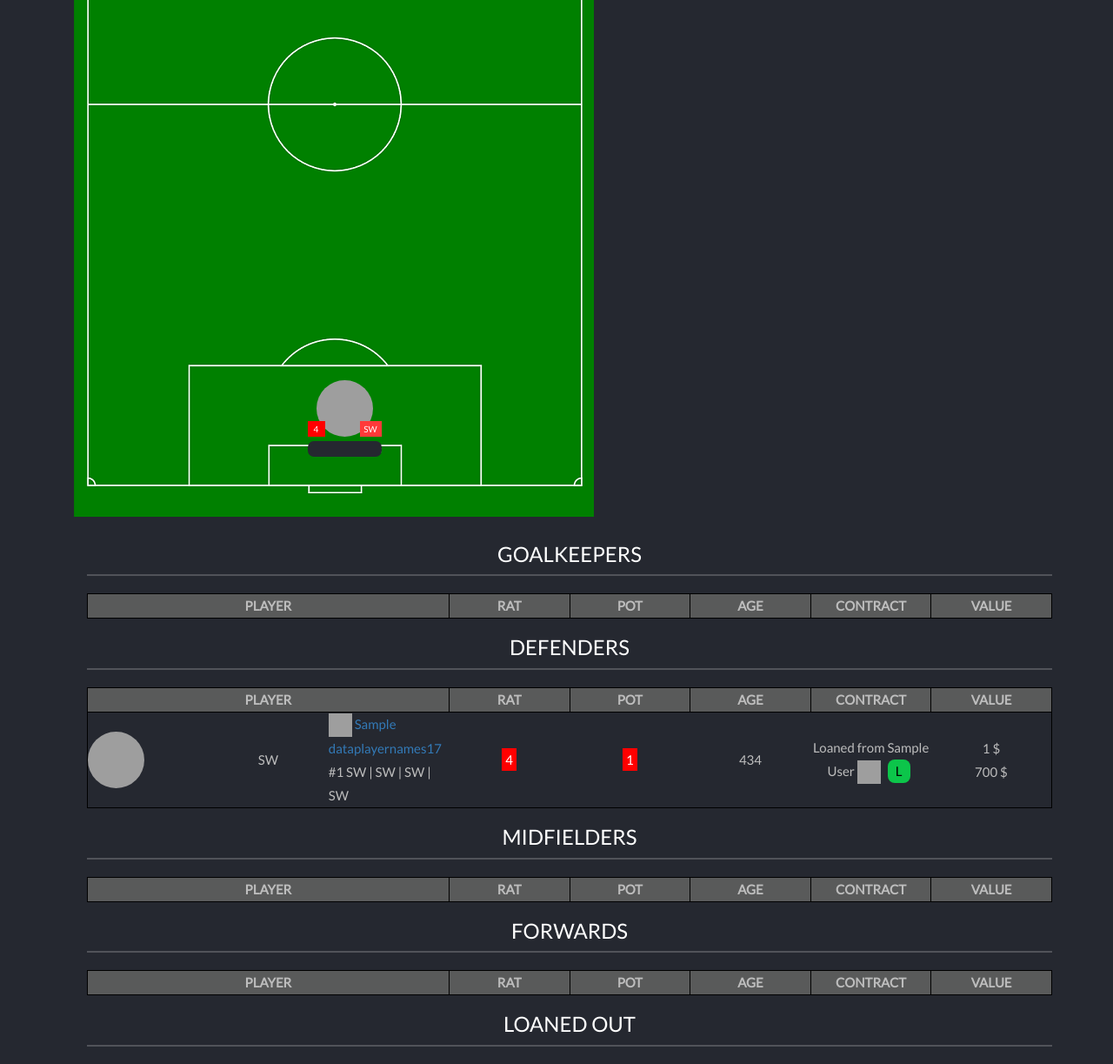
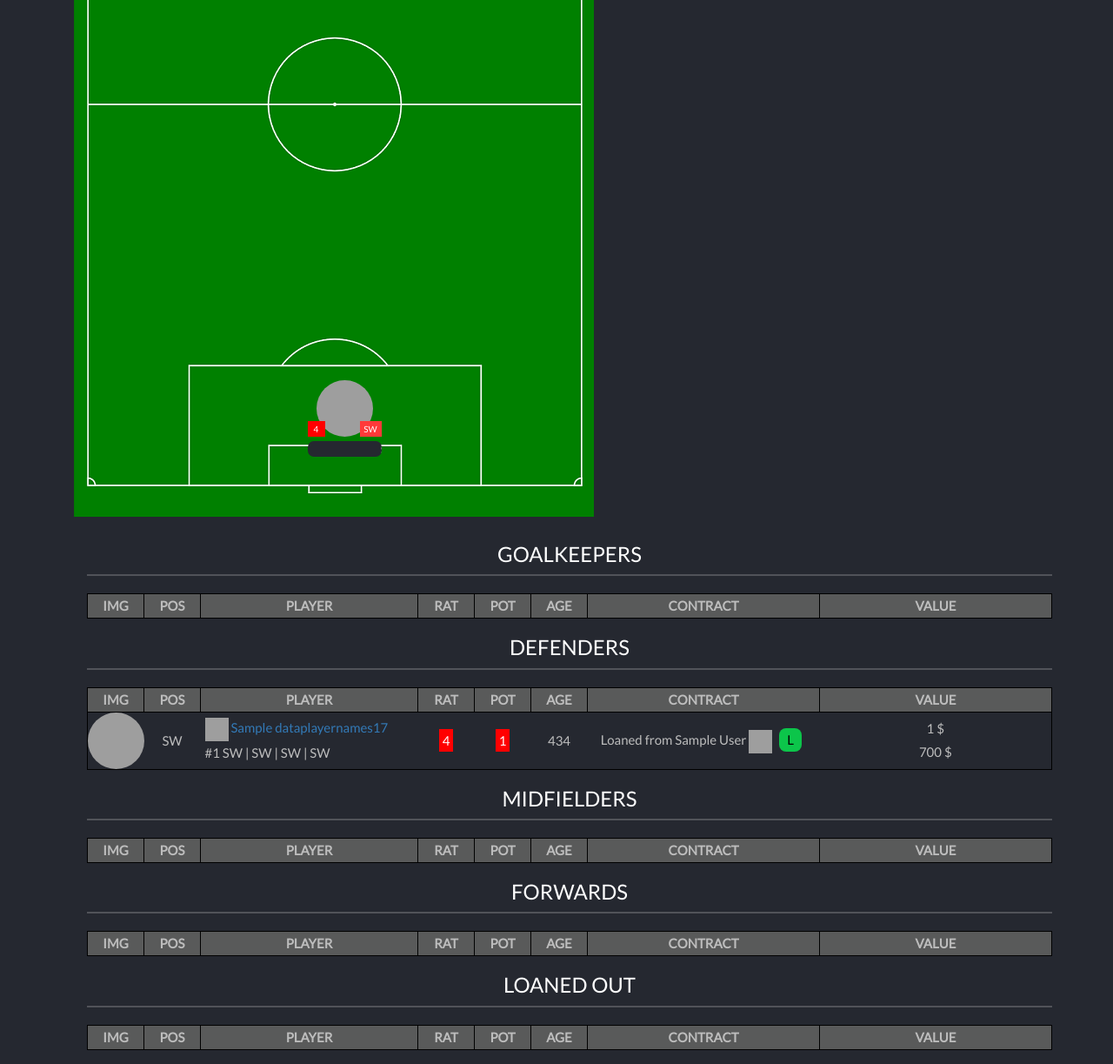
Before and after one commit to mortier80653/FIFA-Tracker, a Django app: page /teams/1/ in a window 1280 px wide. Shown: the part 711-1934 px from the top of the page at 87% size. Run offline with Django 3.2, Linux system fonts and the light colour scheme; a user stored in the database is signed in; tables that the repository leaves empty hold one stand-in row (values such as "Sample post"); lists and menus that the app fills with data are empty; parts of the project's set-up code (start-up, migrations or seed data) failed here and were passed over; some libraries are stand-ins or nearby versions; grey boxes are pictures that could not be loaded.

Commit message:
fixed table

```diff
--- a/FIFATracker/templates/teams/team.html
+++ b/FIFATracker/templates/teams/team.html
@@ -216,10 +216,12 @@
             <table>
                 <thead>
                     <tr>
-                        <th class="text-center" colspan ="3">{% trans 'PLAYER' %}</th>
-                        <th class="text-center">{% trans 'RAT' %}</th>
-                        <th class="text-center">{% trans 'POT' %}</th>
-                        <th class="text-center">{% trans 'AGE' %}</th>
+                        <th class="text-center" style="width: 65px;">{% trans 'IMG' %}</th>
+                        <th class="text-center" style="width: 65px;">{% trans 'POS' %}</th>
+                        <th class="text-center" style="width: 250px;">{% trans 'PLAYER' %}</th>
+                        <th class="text-center" style="width: 65px;">{% trans 'RAT' %}</th>
+                        <th class="text-center" style="width: 65px;">{% trans 'POT' %}</th>
+                        <th class="text-center" style="width: 65px;">{% trans 'AGE' %}</th>
                         <th class="text-center hidden-xs hidden-sm">{% trans 'CONTRACT' %}</th>
                         <th class="text-center hidden-xs hidden-sm">{% trans 'VALUE' %}</th>
                     </tr>
@@ -237,7 +239,7 @@
                                 {{ p.player.preferredposition1 }}
                             {% endif %}
                         </td>
-                        <td width="250">
+                        <td style="padding-left: 5px!important;" width="250">
                             <div>
                                 <img src="{% get_static_prefix %}img/assets/flags/f_{{ p.player.nationality.nationid }}.png" title="{{ p.player.nationality.nationname}} (ID: {{ p.player.nationality.nationid }})" class="flag">
                                 <a href="{% url 'players' %}{{p.player.playerid}}">{{ p.player_name.knownas}}</a>
@@ -289,10 +291,12 @@
             <table>
                 <thead>
                     <tr>
-                        <th class="text-center" colspan ="3">{% trans 'PLAYER' %}</th>
-                        <th class="text-center">{% trans 'RAT' %}</th>
-                        <th class="text-center">{% trans 'POT' %}</th>
-                        <th class="text-center">{% trans 'AGE' %}</th>
+                        <th class="text-center" style="width: 65px;">{% trans 'IMG' %}</th>
+                        <th class="text-center" style="width: 65px;">{% trans 'POS' %}</th>
+                        <th class="text-center" style="width: 250px;">{% trans 'PLAYER' %}</th>
+                        <th class="text-center" style="width: 65px;">{% trans 'RAT' %}</th>
+                        <th class="text-center" style="width: 65px;">{% trans 'POT' %}</th>
+                        <th class="text-center" style="width: 65px;">{% trans 'AGE' %}</th>
                         <th class="text-center hidden-xs hidden-sm">{% trans 'CONTRACT' %}</th>
                         <th class="text-center hidden-xs hidden-sm">{% trans 'VALUE' %}</th>
                     </tr>
@@ -310,7 +314,7 @@
                                 {{ p.player.preferredposition1 }}
                             {% endif %}
                         </td>
-                        <td width="250">
+                        <td style="padding-left: 5px!important;" width="250">
                             <div>
                                 <img src="{% get_static_prefix %}img/assets/flags/f_{{ p.player.nationality.nationid }}.png" title="{{ p.player.nationality.nationname}} (ID: {{ p.player.nationality.nationid }})" class="flag">
                                 <a href="{% url 'players' %}{{p.player.playerid}}">{{ p.player_name.knownas}}</a>
@@ -362,10 +366,12 @@
             <table>
                 <thead>
                     <tr>
-                        <th class="text-center" colspan ="3">{% trans 'PLAYER' %}</th>
-                        <th class="text-center">{% trans 'RAT' %}</th>
-                        <th class="text-center">{% trans 'POT' %}</th>
-                        <th class="text-center">{% trans 'AGE' %}</th>
+                        <th class="text-center" style="width: 65px;">{% trans 'IMG' %}</th>
+                        <th class="text-center" style="width: 65px;">{% trans 'POS' %}</th>
+                        <th class="text-center" style="width: 250px;">{% trans 'PLAYER' %}</th>
+                        <th class="text-center" style="width: 65px;">{% trans 'RAT' %}</th>
+                        <th class="text-center" style="width: 65px;">{% trans 'POT' %}</th>
+                        <th class="text-center" style="width: 65px;">{% trans 'AGE' %}</th>
                         <th class="text-center hidden-xs hidden-sm">{% trans 'CONTRACT' %}</th>
                         <th class="text-center hidden-xs hidden-sm">{% trans 'VALUE' %}</th>
                     </tr>
@@ -383,7 +389,7 @@
                                 {{ p.player.preferredposition1 }}
                             {% endif %}
                         </td>
-                        <td width="250">
+                        <td style="padding-left: 5px!important;" width="250">
                             <div>
                                 <img src="{% get_static_prefix %}img/assets/flags/f_{{ p.player.nationality.nationid }}.png" title="{{ p.player.nationality.nationname}} (ID: {{ p.player.nationality.nationid }})" class="flag">
                                 <a href="{% url 'players' %}{{p.player.playerid}}">{{ p.player_name.knownas}}</a>
@@ -435,10 +441,12 @@
             <table>
                 <thead>
                     <tr>
-                        <th class="text-center" colspan ="3">{% trans 'PLAYER' %}</th>
-                        <th class="text-center">{% trans 'RAT' %}</th>
-                        <th class="text-center">{% trans 'POT' %}</th>
-                        <th class="text-center">{% trans 'AGE' %}</th>
+                        <th class="text-center" style="width: 65px;">{% trans 'IMG' %}</th>
+                        <th class="text-center" style="width: 65px;">{% trans 'POS' %}</th>
+                        <th class="text-center" style="width: 250px;">{% trans 'PLAYER' %}</th>
+                        <th class="text-center" style="width: 65px;">{% trans 'RAT' %}</th>
+                        <th class="text-center" style="width: 65px;">{% trans 'POT' %}</th>
+                        <th class="text-center" style="width: 65px;">{% trans 'AGE' %}</th>
                         <th class="text-center hidden-xs hidden-sm">{% trans 'CONTRACT' %}</th>
                         <th class="text-center hidden-xs hidden-sm">{% trans 'VALUE' %}</th>
                     </tr>
@@ -456,7 +464,7 @@
                                 {{ p.player.preferredposition1 }}
                             {% endif %}
                         </td>
-                        <td width="250">
+                        <td style="padding-left: 5px!important;" width="250">
                             <div>
                                 <img src="{% get_static_prefix %}img/assets/flags/f_{{ p.player.nationality.nationid }}.png" title="{{ p.player.nationality.nationname}} (ID: {{ p.player.nationality.nationid }})" class="flag">
                                 <a href="{% url 'players' %}{{p.player.playerid}}">{{ p.player_name.knownas}}</a>
@@ -509,10 +517,12 @@
                     <table>
                         <thead>
                             <tr>
-                                <th class="text-center" colspan ="3">{% trans 'PLAYER' %}</th>
-                                <th class="text-center">{% trans 'RAT' %}</th>
-                                <th class="text-center">{% trans 'POT' %}</th>
-                                <th class="text-center">{% trans 'AGE' %}</th>
+                                <th class="text-center" style="width: 65px;">{% trans 'IMG' %}</th>
+                                <th class="text-center" style="width: 65px;">{% trans 'POS' %}</th>
+                                <th class="text-center" style="width: 250px;">{% trans 'PLAYER' %}</th>
+                                <th class="text-center" style="width: 65px;">{% trans 'RAT' %}</th>
+                                <th class="text-center" style="width: 65px;">{% trans 'POT' %}</th>
+                                <th class="text-center" style="width: 65px;">{% trans 'AGE' %}</th>
                                 <th class="text-center hidden-xs hidden-sm">{% trans 'CONTRACT' %}</th>
                                 <th class="text-center hidden-xs hidden-sm">{% trans 'VALUE' %}</th>
                             </tr>
@@ -524,7 +534,7 @@
                                 <td class="player-position text-center" width="65">
                                     {{p.player.preferredposition1}}
                                 </td>
-                                <td width="250">
+                                <td style="padding-left: 5px!important;" width="250">
                                     <div>
                                         <img src="{% get_static_prefix %}img/assets/flags/f_{{ p.player.nationality.nationid }}.png" title="{{ p.player.nationality.nationname}} (ID: {{ p.player.nationality.nationid }})" class="flag">
                                         <a href="{% url 'players' %}{{p.player.playerid}}">{{ p.player_name.knownas}}</a>
```
